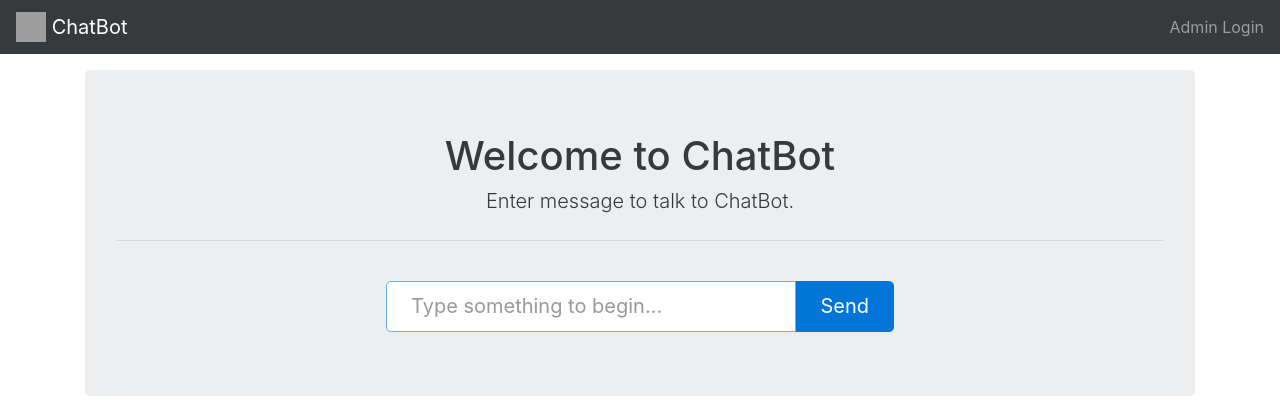
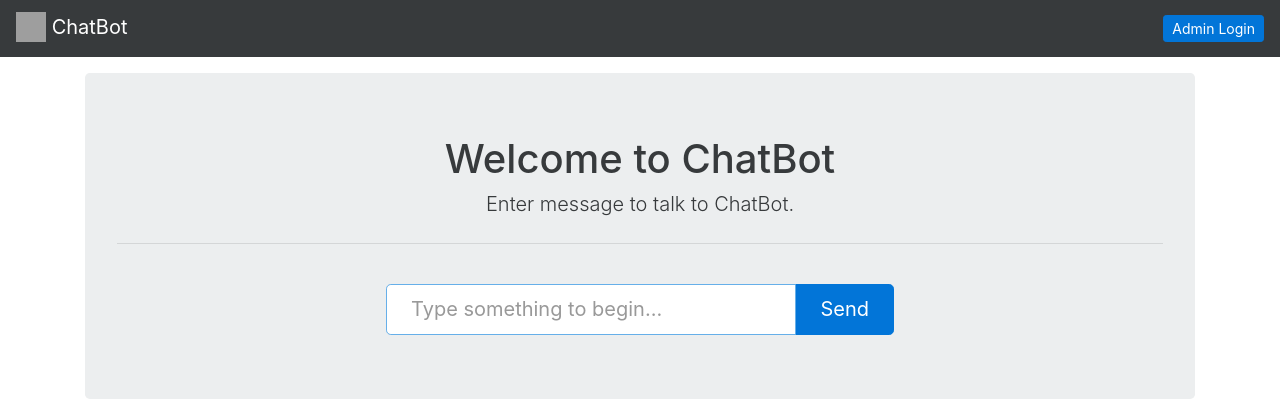
Before and after one commit to fahad-gcet/cio, a Django app: page / in a window 1280 px wide. Shown: the top 420 px of the page. Run offline with Django 3.2, Linux system fonts and the light colour scheme; parts of the project's set-up code (start-up, migrations or seed data) failed here and were passed over; some libraries are stand-ins or nearby versions; grey boxes are pictures that could not be loaded.

Commit message:
change admin login link to button

```diff
--- a/chatbot/templates/nav.html
+++ b/chatbot/templates/nav.html
@@ -9,7 +9,9 @@
 
   <ul class="nav navbar-nav float-xs-right">
     <li class="nav-item">
-      <a class="nav-link" href="{% url 'admin:index' %}">Admin Login</a>
+      <a class="nav-link" href="{% url 'admin:index' %}">
+          <button class="btn btn-sm btn-primary">Admin Login</button>
+      </a>
     </li>
   </ul>
 </nav>
```
